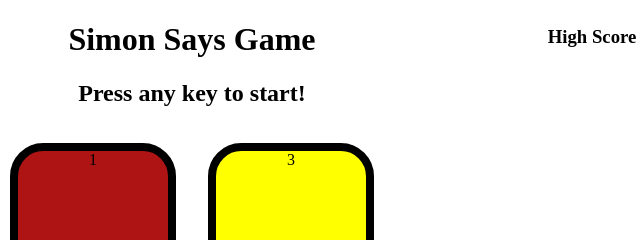
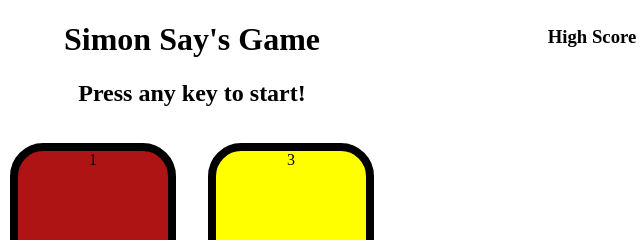
Before and after one commit to 21subrat/Simon-Says-Game-computer-version-, a plain HTML site: page index.html in a window 1280 px wide. Shown: the top 240 px of the page, 448-1088 px from the left. Drawn offline with Linux system fonts and the light colour scheme.

Commit message:
This is the HTML code.

```diff
--- a/index.html
+++ b/index.html
@@ -9,7 +9,7 @@
 </head>
 
 <body>
-    <h1>Simon Says Game</h1>
+    <h1>Simon Say's Game</h1>
     <h3>High Score</h3>
     <h2>Press any key to start!</h2>
     <div class="btn-container">
```
